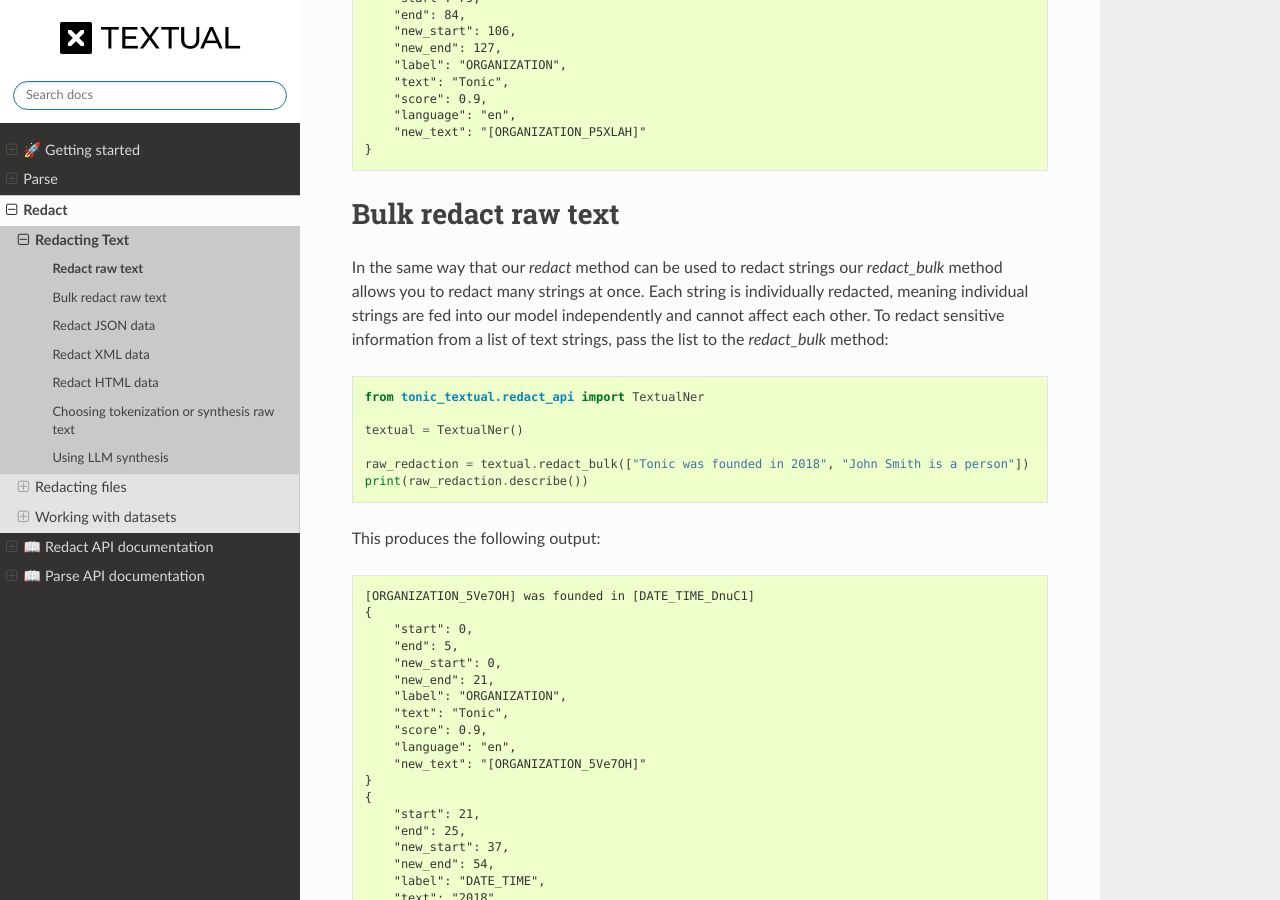
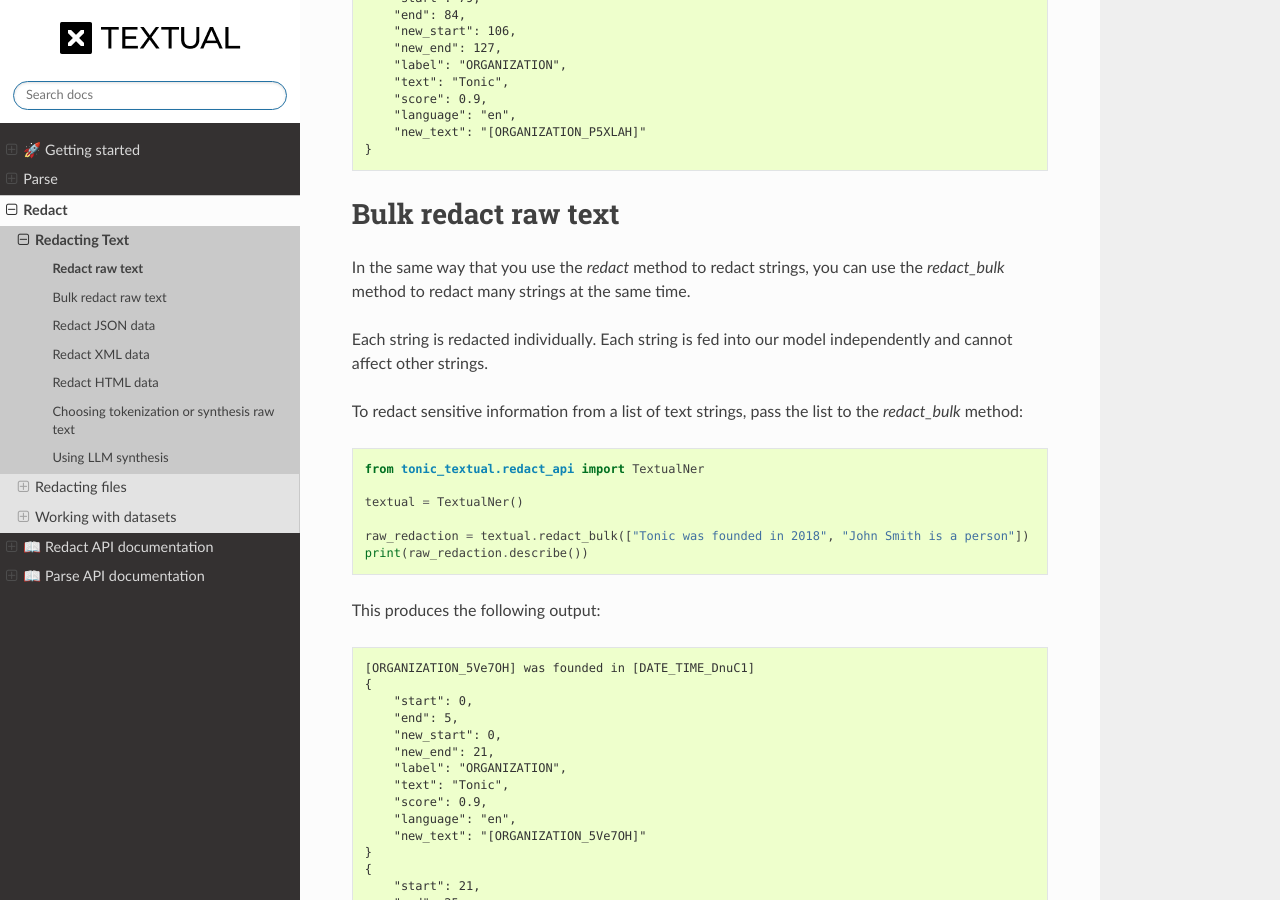
Before and after one commit to TonicAI/textual, a Sphinx documentation site: the page built from docs/source/redact/redacting_text.rst, in a window 1280 px wide and 900 px high, scrolled down 1133 px. Built offline with Sphinx 7.4.7 and the Read the Docs theme 3.1.0, drawn with Linux system fonts in a browser that asks for light colours; some of the changed text lies outside the part shown.

Commit message:
Text edits

```diff
--- a/docs/source/redact/redacting_text.rst
+++ b/docs/source/redact/redacting_text.rst
@@ -52,7 +52,11 @@ This produces the following output:
 
 Bulk redact raw text
 ---------------------
-In the same way that our `redact` method can be used to redact strings our `redact_bulk` method allows you to redact many strings at once.  Each string is individually redacted, meaning individual strings are fed into our model independently and cannot affect each other.  To redact sensitive information from a list of text strings, pass the list to the `redact_bulk` method:
+In the same way that you use the `redact` method to redact strings, you can use the `redact_bulk` method to redact many strings at the same time.
+
+Each string is redacted individually. Each string is fed into our model independently and cannot affect other strings.
+
+To redact sensitive information from a list of text strings, pass the list to the `redact_bulk` method:
 
 .. code-block:: python
 
@@ -217,9 +221,11 @@ The response includes entity level information, including the XPATH at which the
 
 Choosing tokenization or synthesis  raw text
 ----------------------------------------------
-You can choose whether a given entitiy is synthesized or tokenized.  By default all entities are tokenized.  You can specify which entities you wish to synthesize/tokenize by using the `generator_config` parameter.  This works the same for all of our `redact` functions.
+You can choose whether to synthesize or tokenize a given entity. By default, all entities are tokenized.
 
-The following example passes the same string to the `redact` method, but sets some entities to `Synthesis`, which indicates to use realistic replacement values:
+To specify the entities to synthesize or tokenize, use the `generator_config` parameter. This works the same way for all of the `redact` functions.
+
+The following example passes a string to the `redact` method, but sets some entities to `Synthesis`, which indicates to use realistic replacement values:
 
 .. code-block:: python
 
```
Also changed, not shown: other parts of docs/source/redact/redacting_text.rst (+2 -2 lines).
